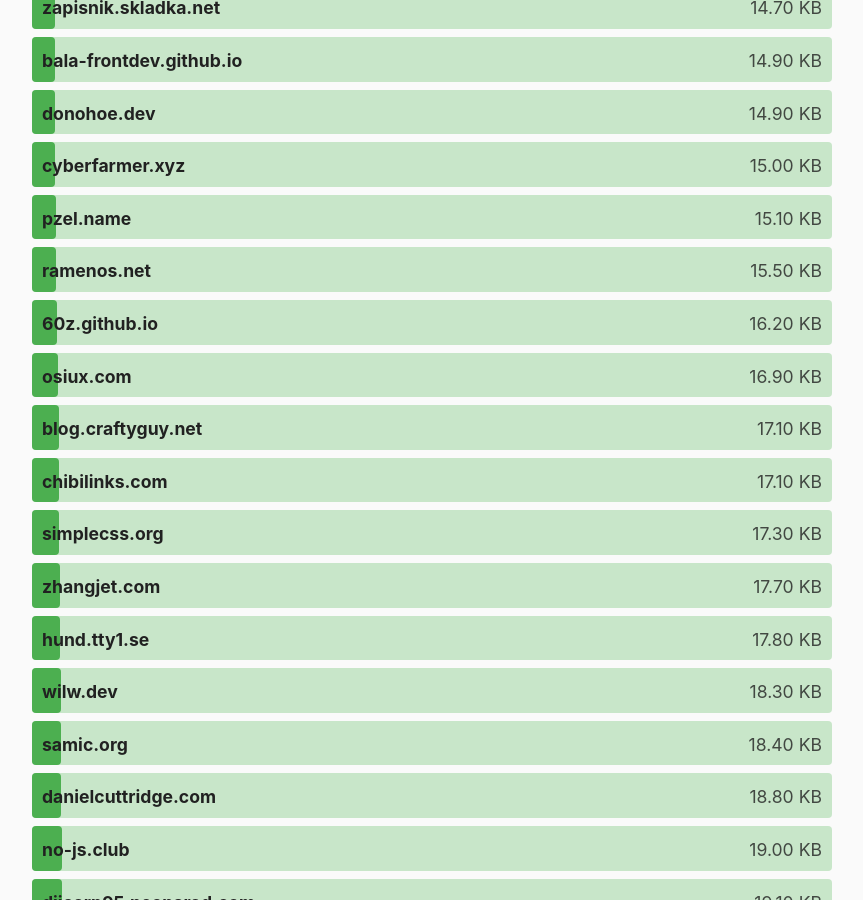
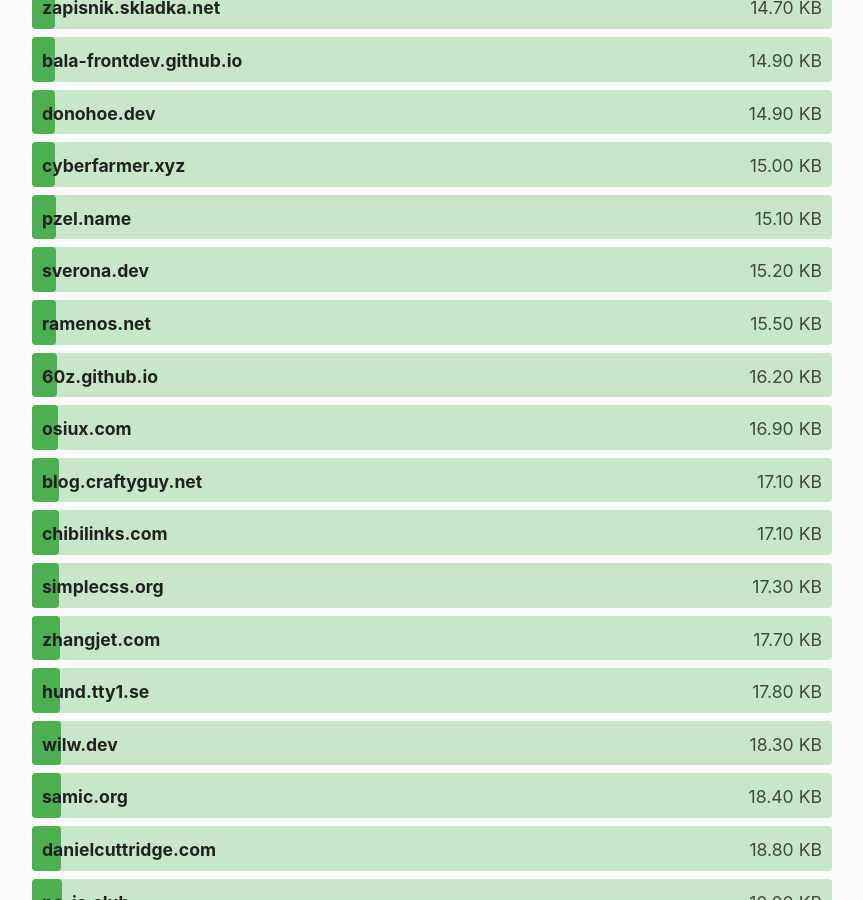
Before and after one commit to kevquirk/512kb.club, a Jekyll site: the page built from index.md, in a window 1280 px wide and 900 px high, scrolled down 6214 px. Shown: the whole window, without its empty margins (208-1071 px from the left). Built offline with Jekyll 4.4.1, drawn with Linux system fonts in a browser that asks for light colours.

Commit message:
Add sverona.dev

```diff
--- a/_data/sites.yml
+++ b/_data/sites.yml
@@ -2408,6 +2408,11 @@
   size: 9.51
   last_checked: 2022-12-11
 
+- domain: sverona.dev
+  url: https://sverona.dev/
+  size: 15.2
+  last_checked: 2023-02-07
+
 - domain: tanami.org
   url: https://tanami.org/
   size: 32.6
```
